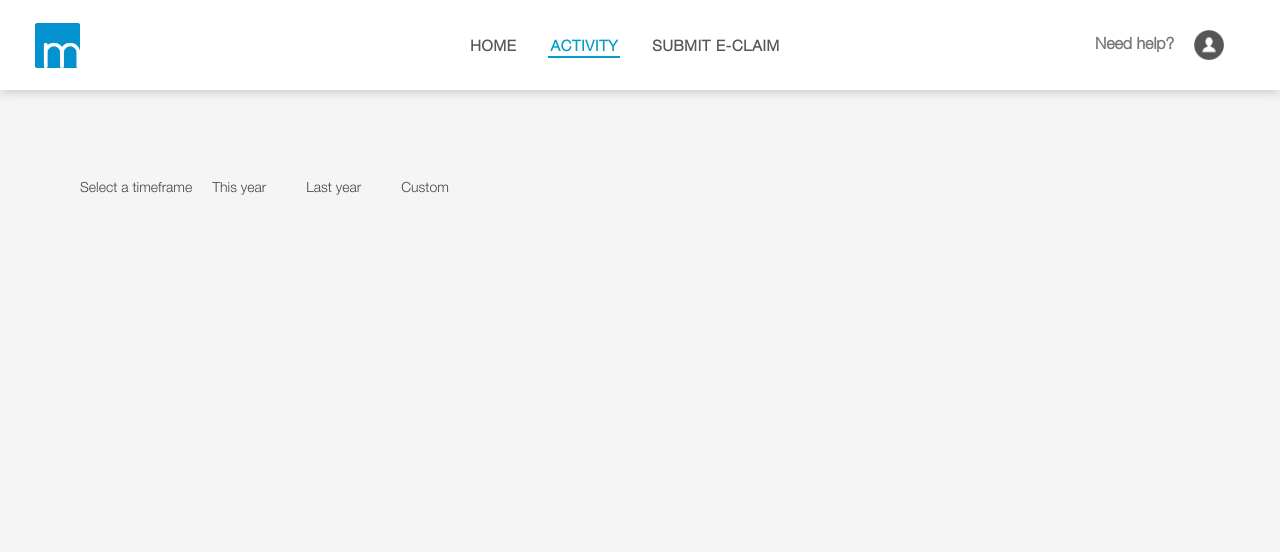
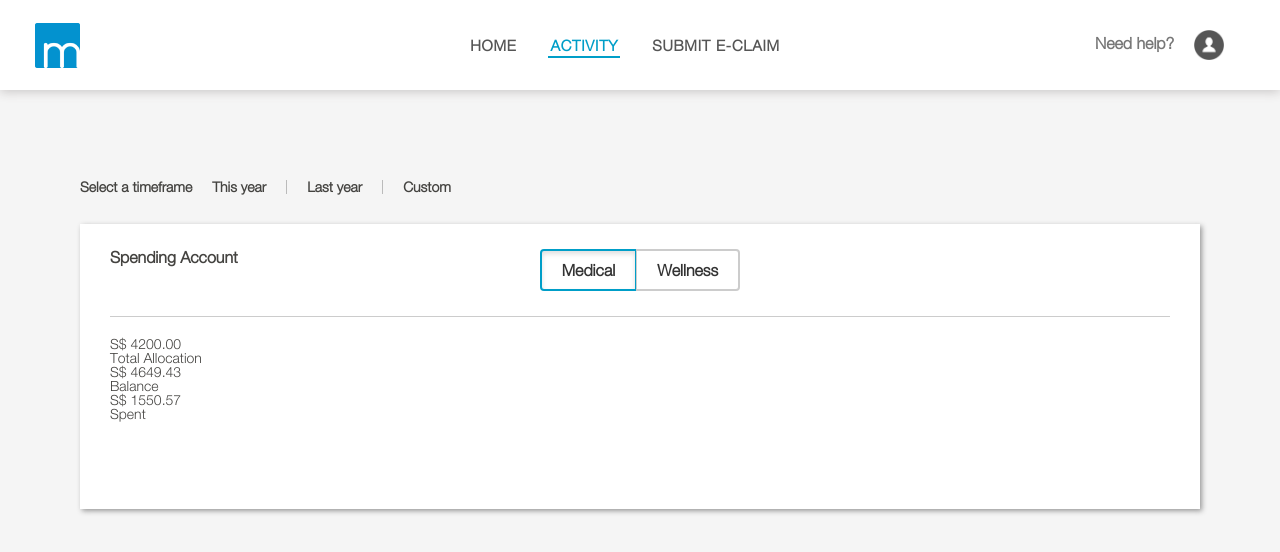
Before and after one commit to jeamar123/vue_mednefits_member, a Vue app: page /app/activity in a window 1280 px wide. Shown: the top 552 px of the page. Built offline with nearby package versions, Linux system fonts and the light colour scheme; sample sign-in values are in the browser's storage; what @statnett/vue-plotly, v-calendar, vue-moment, vue-sweetalert2 would draw is missing.

Commit message:
add text for spending account

```diff
--- a/public/assets/css/activity.css
+++ b/public/assets/css/activity.css
@@ -11,8 +11,72 @@
 
 .activity-header-navigation {
 	display: flex;
+	font-weight: 700;
 }
 
 .activity-header-navigation .year-selector {
 	padding: 0 20px;
+	border-right: 1px solid #bbb;
+	cursor: pointer;
 }
+
+.activity-header-navigation .year-selector:last-child {
+	border-right: none;
+}
+
+.benefit-dollars-container {
+  background: #fff;
+  height: 285px;
+  box-shadow: 2px 2px 5px #999;
+  margin: 30px 0px;
+  padding: 15px 30px;
+}
+
+.spending-account-wrapper {
+	display: flex;
+	margin: 10px 0 20px 0;
+}
+
+.spending-account-wrapper h5 {
+	font-size: 16px;
+	font-weight: 700;
+	position: absolute;
+}
+
+.spending-type-container {
+  text-align: center;
+  width: 100%;
+  border-bottom: 1px solid #ccc;
+}
+
+.spending-type-container button {
+  display: inline-block;
+  margin-bottom: 25px;
+  font-weight: 700;
+  font-size: 16px;
+  padding: 10px 20px;
+  color: #333;
+  background-color: #fff;
+  border: 1px solid #ccc;
+}
+
+.spending-type-container .btn-spending:hover {
+	border-color: #009EC8;
+}
+
+.spending-type-container .btn-spending.active {
+	border-color: #009EC8;
+	outline: 0;
+  -webkit-box-shadow: inset 0 3px 5px rgba(0,0,0,.125);
+  box-shadow: inset 0 3px 5px rgba(0,0,0,.125);
+}
+
+.spending-type-container .btn-medical {
+  border-radius: 4px 0 0 4px;
+  border-width: 2px 1px 2px 2px;
+}
+
+.spending-type-container .btn-wellness {
+	border-radius: 0 4px 4px 0;
+  border-width: 2px 2px 2px 1px;
+}
--- a/src/views/Activity.vue
+++ b/src/views/Activity.vue
@@ -6,6 +6,42 @@
 			<div class="year-selector">Last year</div>
 			<div class="year-selector">Custom</div>
 		</div>
+		<div class="benefit-dollars-container">
+			<div class="spending-account-wrapper">
+				<h5>Spending Account</h5>
+				<div class="spending-type-container">
+					<button class="btn-spending btn-medical active">Medical</button>
+					<button class="btn-spending btn-wellness">Wellness</button>
+				</div>
+			</div>
+			<div class="spending-account-details-container">
+				<div class="spending-details-col-1">
+					<div class="amount-text-wrapper">
+						<h4>
+							S$ <span>4200.00</span>
+						</h4>
+						<div>Total Allocation</div>
+					</div>
+					<div class="amount-text-wrapper">
+						<h4>
+							S$ <span>4649.43</span>
+						</h4>
+						<div>Balance</div>
+					</div>
+				</div>
+				<div class="spending-details-col-2">
+					<div class="amount-text-wrapper">
+						<h4>
+							S$ <span>1550.57</span>
+						</h4>
+						<div>Spent</div>
+					</div>
+				</div>
+				<div class="spending-details-col-3">
+
+				</div>
+			</div>
+		</div>
 	</div>
 </template>
 
```
